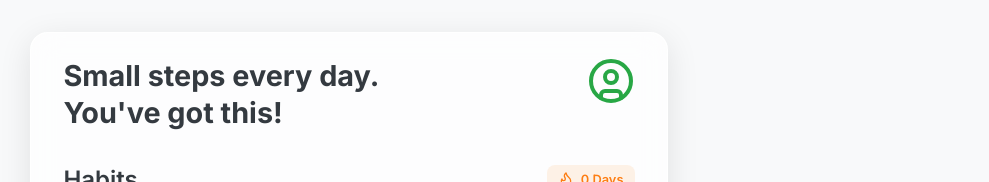
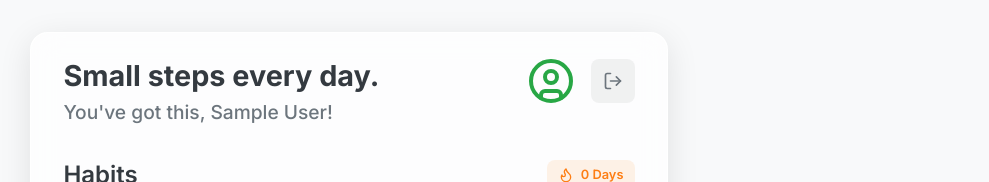
Before and after one commit to balramsinghraghav1/mindtrack-frontend, a React (Vite) app: page /dashboard in a window 1280 px wide. Shown: the top 182 px of the page, without its empty margins (291-1280 px from the left). Built offline with nearby package versions, Linux system fonts and the light colour scheme; no server answers; the database is empty; sample sign-in values are in the browser's storage.

Commit message:
Update Dashboard.jsx

```diff
--- a/src/pages/Dashboard.jsx
+++ b/src/pages/Dashboard.jsx
@@ -9,11 +9,11 @@ import {
   Plus,
   Check,
   Trash2,
-  LogOut,
+  LogOut, // <-- IMPORTED LOGOUT ICON
   Flame,
   Sparkles,
   Calendar as CalendarIcon,
-  UserCircle // New icon for user profile
+  UserCircle
 } from 'lucide-react';
 import {
   collection,
@@ -27,21 +27,22 @@ import {
 } from 'firebase/firestore';
 import { db } from '../firebase/config';
 
-// --- NEW IMPORTS ---
+// --- (Other component imports are the same) ---
 import Motivation from '../components/Motivation';
 import GoalTracker from '../components/GoalTracker';
 import MoodTracker from '../components/MoodTracker';
 import TrendChart from '../components/TrendChart';
 import StreakRewards from '../components/StreakRewards';
-// --- END NEW IMPORTS ---
 
 export default function Dashboard() {
   const [habits, setHabits] = useState([]);
   const [newHabit, setNewHabit] = useState('');
   const [loading, setLoading] = useState(true);
   const [showForm, setShowForm] = useState(false);
-  const { currentUser, userName, logout } = useAuth();
+  const { currentUser, userName, logout } = useAuth(); // userName is available here
   const navigate = useNavigate();
+
+  // ... (useEffect and all functions like loadHabits, addHabit, etc. remain unchanged) ...
 
   useEffect(() => {
     if (currentUser) {
@@ -161,20 +162,19 @@ export default function Dashboard() {
     const today = new Date();
     today.setHours(0, 0, 0, 0); // Normalize today
 
-    // Check if today is completed
+    let startDate = new Date(today); // Start checking from today
     const todayStr = today.toISOString().split('T')[0];
-    let startDate = new Date(today); // Start checking from today
 
-    if (sortedDates[0] === todayStr) {
-      // Streak includes today
-      streak = 0; // Start counting from today
+    if (sortedDates.length > 0 && sortedDates[0] === todayStr) {
+      // Streak includes today, start counting from today
+      startDate = new Date(today);
     } else {
       // Today is not completed, check if yesterday was
       const yesterday = new Date(today);
       yesterday.setDate(today.getDate() - 1);
       const yesterdayStr = yesterday.toISOString().split('T')[0];
 
-      if (sortedDates[0] === yesterdayStr) {
+      if (sortedDates.length > 0 && sortedDates[0] === yesterdayStr) {
         // Streak ended yesterday
         startDate.setDate(startDate.getDate() - 1); // Start checking from yesterday
       } else {
@@ -218,13 +218,12 @@ export default function Dashboard() {
 
   const today = new Date().toISOString().split('T')[0];
   const completedToday = habits.filter(h => h.completedDates?.includes(today)).length;
-  // --- FIX: Calculate Total Streak from individual habit streaks ---
   const totalStreak = habits.reduce((sum, h) => sum + (h.streak || 0), 0);
 
 
   if (loading) {
     return (
-      <div className="black-bg" style={{
+      <div style={{
         minHeight: '100vh',
         display: 'flex',
         alignItems: 'center',
@@ -258,10 +257,37 @@ export default function Dashboard() {
               margin: 0,
               lineHeight: 1.3
             }}>
-              Small steps every day.<br/>You've got this!
+              Small steps every day.
             </h1>
+            {/* --- NAME ADDED HERE --- */}
+            <p style={{
+              color: 'var(--text-color-secondary)',
+              marginTop: '0.25rem',
+              fontSize: '1.2rem',
+              fontWeight: '500'
+            }}>
+              You've got this, {userName || 'User'}!
+            </p>
           </div>
-          <UserCircle size={48} color='var(--accent-green)' /> {/* Profile Icon */}
+
+          {/* --- LOGOUT BUTTON ADDED HERE --- */}
+          <div style={{ display: 'flex', alignItems: 'center', gap: '1rem' }}>
+            <UserCircle size={48} color='var(--accent-green)' />
+            <button
+              onClick={handleLogout}
+              className="delete-button" // Re-using delete-button style for a subtle look
+              title="Logout"
+              style={{
+                color: 'var(--text-color-secondary)',
+                background: 'rgba(0,0,0,0.05)',
+                padding: '0.75rem'
+              }}
+            >
+              <LogOut size={20} />
+            </button>
+          </div>
+          {/* --- END OF ADDITIONS --- */}
+
         </div>
 
         {/* Habits Section (New UI style) */}
@@ -274,7 +300,6 @@ export default function Dashboard() {
           </div>
 
           <div style={{ display: 'flex', flexWrap: 'wrap', gap: '0.75rem', marginBottom: '1.5rem' }}>
-            {/* Example suggested habits - could be dynamic or from AI chatbot suggestions */}
             <button className="neon-button-light">
               <Activity size={20} style={{ marginRight: '8px' }} /> Exercise
             </button>
@@ -285,24 +310,23 @@ export default function Dashboard() {
             {!showForm ? (
               <button
                 onClick={() => setShowForm(true)}
-                className="neon-button" // Primary green button
+                className="neon-button"
               >
                 <Plus size={20} style={{ marginRight: '8px' }} />
                 Add Habit
               </button>
             ) : (
-              // Form for adding new habit
               <motion.form
                 initial={{ opacity: 0, height: 0 }}
                 animate={{ opacity: 1, height: 'auto' }}
                 exit={{ opacity: 0, height: 0 }}
                 transition={{ duration: 0.3 }}
-                className="add-habit-form" // New class for form styling
+                className="add-habit-form"
                 onSubmit={addHabit}
               >
                 <input
                   type="text"
-                  className="neon-input" // Reusing styled input
+                  className="neon-input"
                   placeholder="e.g., Meditate for 10 minutes"
                   value={newHabit}
                   onChange={(e) => setNewHabit(e.target.value)}
@@ -315,7 +339,7 @@ export default function Dashboard() {
                 <button
                   type="button"
                   onClick={() => { setShowForm(false); setNewHabit(''); }}
-                  className="secondary-button" // Muted cancel button
+                  className="secondary-button"
                   style={{ width: 'auto', padding: '0.8rem 1rem' }}
                 >
                   <Trash2 size={20} />
@@ -328,10 +352,10 @@ export default function Dashboard() {
         {/* Moods Section */}
         <div style={{ marginTop: '1.5rem' }}>
           <h2 style={{ fontSize: '1.5rem', fontWeight: '600', color: 'var(--text-color-primary)', margin: '0 0 1rem 0' }}>Moods</h2>
-          <MoodTracker /> {/* MoodTracker is already self-contained */}
+          <MoodTracker />
         </div>
 
-        {/* Stats Grid (from old design, now inside top card) */}
+        {/* Stats Grid */}
         <div style={{
             display: 'grid',
             gridTemplateColumns: 'repeat(auto-fit, minmax(150px, 1fr))',
@@ -359,25 +383,26 @@ export default function Dashboard() {
 
       </motion.div>
 
-      {/* --- FIX: APPLY THE NEW GRID CLASS --- */}
+      {/* --- Main Dashboard Grid --- */}
       <div className="dashboard-grid">
-        {/* Left Column (Calendar and Reminders/Goals) */}
+        {/* Left Column */}
         <div style={{ display: 'flex', flexDirection: 'column', gap: '1.5rem' }}>
-          <Calendar habits={habits} /> {/* Calendar now has its own unique style */}
+          <Calendar habits={habits} />
           <GoalTracker totalStreak={totalStreak} />
-          <Motivation /> {/* Moved Motivation here */}
+          <Motivation />
         </div>
 
-        {/* Right Column (Trend and Streak Rewards) */}
+        {/* Right Column */}
         <div style={{ display: 'flex', flexDirection: 'column', gap: '1.5rem' }}>
-          <TrendChart /> {/* NEW: Trend Chart */}
-          <StreakRewards totalStreak={totalStreak} /> {/* NEW: Streak Rewards */}
+          {/* --- PASSED HABITS TO TRENDCHART --- */}
+          <TrendChart habits={habits} />
+          <StreakRewards totalStreak={totalStreak} />
         </div>
       </div>
 
-      {/* Habits List (Your existing habit list) */}
+      {/* Habits List */}
       <AnimatePresence>
-          {habits.length === 0 && !showForm ? ( // Only show empty state if no habits AND form isn't open
+          {habits.length === 0 && !showForm ? (
             <motion.div
               initial={{ opacity: 0 }}
               animate={{ opacity: 1 }}
@@ -410,7 +435,7 @@ export default function Dashboard() {
                     animate={{ opacity: 1, x: 0 }}
                     exit={{ opacity: 0, x: 20 }}
                     transition={{ delay: index * 0.05 }}
-                    className="habit-card" // Reusing glass-card style for habits
+                    className="habit-card"
                   >
                     <div
                       className={`habit-checkbox ${isCompletedToday ? 'checked' : ''}`}
@@ -437,7 +462,7 @@ export default function Dashboard() {
 
                     <button
                       onClick={() => deleteHabit(habit.id)}
-                      className="delete-button" // New class for delete
+                      className="delete-button"
                     >
                       <Trash2 size={20} />
                     </button>
```
